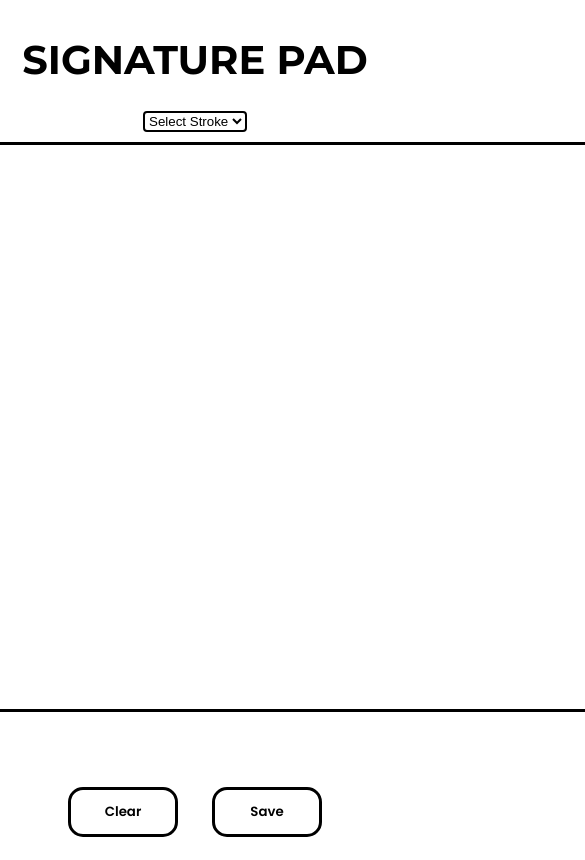
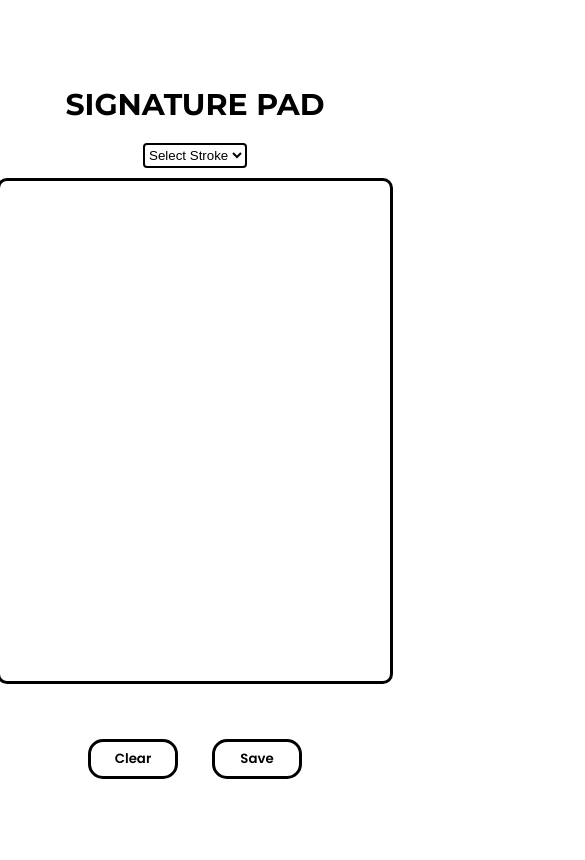
Before and after one commit to SiddhanthKapoor/SignaturePad, a plain HTML site: page index.html in a window 390 px wide. Shown: the top 860 px of the page, 585 px wide, since content can reach past the window. Drawn offline with Linux system fonts and the light colour scheme.

Commit message:
Media Commit

```diff
--- a/app.js
+++ b/app.js
@@ -1,48 +1,43 @@
-const canvas = document.getElementById('pad');
-const clearbtn = document.getElementById('clear');
-const save = document.getElementById('save');
-const cxt = canvas.getContext('2d');
-let writingmode = false ;
-const selectElement = document.getElementById('stroke');
+const canvas = document.getElementById("pad");
+const clearbtn = document.getElementById("clear");
+const save = document.getElementById("save");
+const cxt = canvas.getContext("2d");
+let writingmode = false;
+const selectElement = document.getElementById("stroke");
 const selectedValue = selectElement.value;
 
-clearbtn.addEventListener('click',clear);
-save.addEventListener('click',saveCanvas);
+clearbtn.addEventListener("click", clear);
+save.addEventListener("click", saveCanvas);
 
+canvas.addEventListener("mousedown", start);
+canvas.addEventListener("touchstart", start, { passive: false });
 
+canvas.addEventListener("mouseup", stop);
+canvas.addEventListener("touchend", stop);
+canvas.addEventListener("mouseout", stop);
 
-canvas.addEventListener('mousedown',start);
-canvas.addEventListener('touchstart', start, { passive: false });
+canvas.addEventListener("mousemove", draw);
+canvas.addEventListener("touchmove", draw, { passive: false });
 
-
-canvas.addEventListener('mouseup' , stop);
-canvas.addEventListener('touchend', stop);
-canvas.addEventListener('mouseout', stop);
-
-
-canvas.addEventListener('mousemove', draw);
-canvas.addEventListener('touchmove', draw, { passive: false });
-
-function start(e){
+function start(e) {
   writingmode = true;
   draw(e);
 }
 
-function stop(){
-    writingmode=false;
+function stop() {
+  writingmode = false;
   cxt.beginPath();
 }
 
-function draw(e){
-  console.log(e);
-  const selectElement = document.getElementById('stroke');
+function draw(e) {
+  const selectElement = document.getElementById("stroke");
   const selectedValue = selectElement.value;
   if (!writingmode) return;
   const rect = canvas.getBoundingClientRect();
   const x = (e.clientX || e.touches[0].clientX) - rect.left;
   const y = (e.clientY || e.touches[0].clientY) - rect.top;
   cxt.lineWidth = selectedValue;
-cxt.lineCap = 'round';
+  cxt.lineCap = "round";
   cxt.lineTo(x, y);
   cxt.stroke();
   cxt.beginPath();
@@ -54,10 +49,9 @@ function clear() {
 }
 
 function saveCanvas() {
-
-    const dataURL = canvas.toDataURL('image/jpg');
-    const link = document.createElement('a');
+  const dataURL = canvas.toDataURL("image/jpg");
+  const link = document.createElement("a");
   link.href = dataURL;
-    link.download = 'mysignature.jpg';
+  link.download = "mysignature.jpg";
   link.click();
 }
--- a/style.css
+++ b/style.css
@@ -49,9 +49,22 @@ button{
     margin-bottom: 10px;
 }
 
+@media (max-width: 600px) {
+    h1 {
+        font-size: 30px;
+    }
 
-@media(max-width:700px){
-    canvas{
-        height: 900px;
+    canvas {
+        height: 500px;
+        width: 100vw;
+    }
+
+    button {
+        width: 90px;
+        height: 40px;
+    }
+
+    .but {
+        margin-top: 40px;
     }
 }
```
Lines whose indentation alone changed are shown as unchanged.
